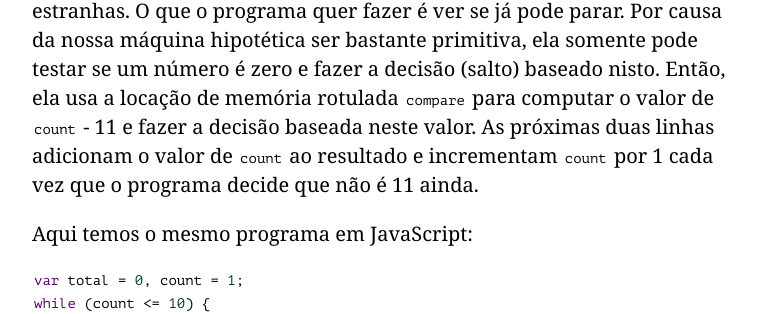
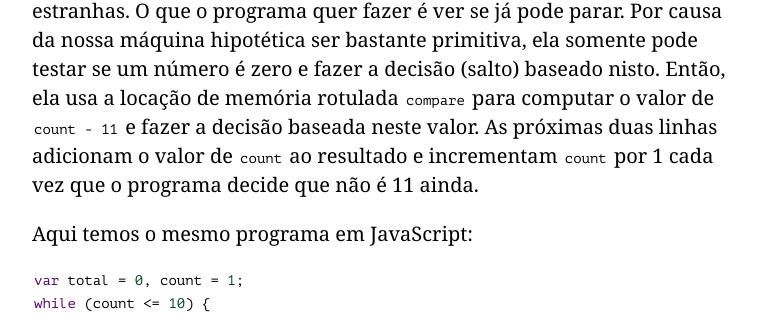
Before and after one commit to braziljs/eloquente-javascript, a Jekyll site: the page built from chapters/introducao/index.md, in a window 1280 px wide and 900 px high, scrolled down 5191 px. Shown: the part 147-461 px from the top of the window, without its empty margins (258-1016 px from the left). Built offline with Jekyll 4.4.1, drawn with Linux system fonts in a browser that asks for light colours.

```diff
--- a/chapters/introducao/index.md
+++ b/chapters/introducao/index.md
@@ -60,7 +60,7 @@ No começo, no nascimento da programação, não havia linguagens de programaç
 01100010 00000000 00000000
 </pre>
 
-Este é um programa que soma os números do 1 ao 10 e imprimi o resultado (1 + 2 + ... 10 = 55). Isso pode rodar em uma máquina hipotética muito simples. Para programar os primeiros computadores, era necessário configurar grandes **arrays** de chaves na posição certa, ou fazer furos em cartões e alimentá-los no computador. Você pode imaginar como isso era tedioso, e um procedimento propenso ao erro. Mesmo escrever simples programas requeriam muita habilidade e disciplina. Os complexos eram quase inconcebíveis.
+Este é um programa que soma os números do 1 ao 10 e imprimi o resultado (1 + 2 + ... 10 = 55). Isso pode rodar em uma máquina hipotética muito simples. Para programar os primeiros computadores, era necessário configurar grandes `arrays` de chaves na posição certa, ou fazer furos em cartões e alimentá-los no computador. Você pode imaginar como isso era tedioso, e um procedimento propenso ao erro. Mesmo escrever simples programas requeriam muita habilidade e disciplina. Os complexos eram quase inconcebíveis.
 
 Claro, inserindo manualmente estes padrões misteriosos de bits (1 e 0) fez que o programador tivesse uma profunda sensação de ser um poderoso feiticeiro. E isto tem que valer alguma coisa em termos de satisfação no trabalho.
 
@@ -94,7 +94,7 @@ Continue até [loop]
 Saída "total"
 </pre>
 
-Neste ponto não é tão difícil ver como os programas trabalham. Você consegue? As primeiras duas linhas fornece duas locações de memória que iniciam os valores: `total` vai ser usado para construir o resultado da computação, e `count` mantém registrado o número que nós atualmente estamos olhando. As linhas usando `compare` são provavelmente as mais estranhas. O que o programa quer fazer é ver se já pode parar. Por causa da nossa máquina hipotética ser bastante primitiva, ela somente pode testar se um número é zero e fazer a decisão (salto) baseado nisto. Então, ela usa a locação de memória rotulada `compare` para computar o valor de `count` - 11 e fazer a decisão baseada neste valor. As próximas duas linhas adicionam o valor de `count` ao resultado e incrementam `count` por 1 cada vez que o programa decide que não é 11 ainda.
+Neste ponto não é tão difícil ver como os programas trabalham. Você consegue? As primeiras duas linhas fornece duas locações de memória que iniciam os valores: `total` vai ser usado para construir o resultado da computação, e `count` mantém registrado o número que nós atualmente estamos olhando. As linhas usando `compare` são provavelmente as mais estranhas. O que o programa quer fazer é ver se já pode parar. Por causa da nossa máquina hipotética ser bastante primitiva, ela somente pode testar se um número é zero e fazer a decisão (salto) baseado nisto. Então, ela usa a locação de memória rotulada `compare` para computar o valor de `count - 11` e fazer a decisão baseada neste valor. As próximas duas linhas adicionam o valor de `count` ao resultado e incrementam `count` por 1 cada vez que o programa decide que não é 11 ainda.
 
 Aqui temos o mesmo programa em JavaScript:
 
```
